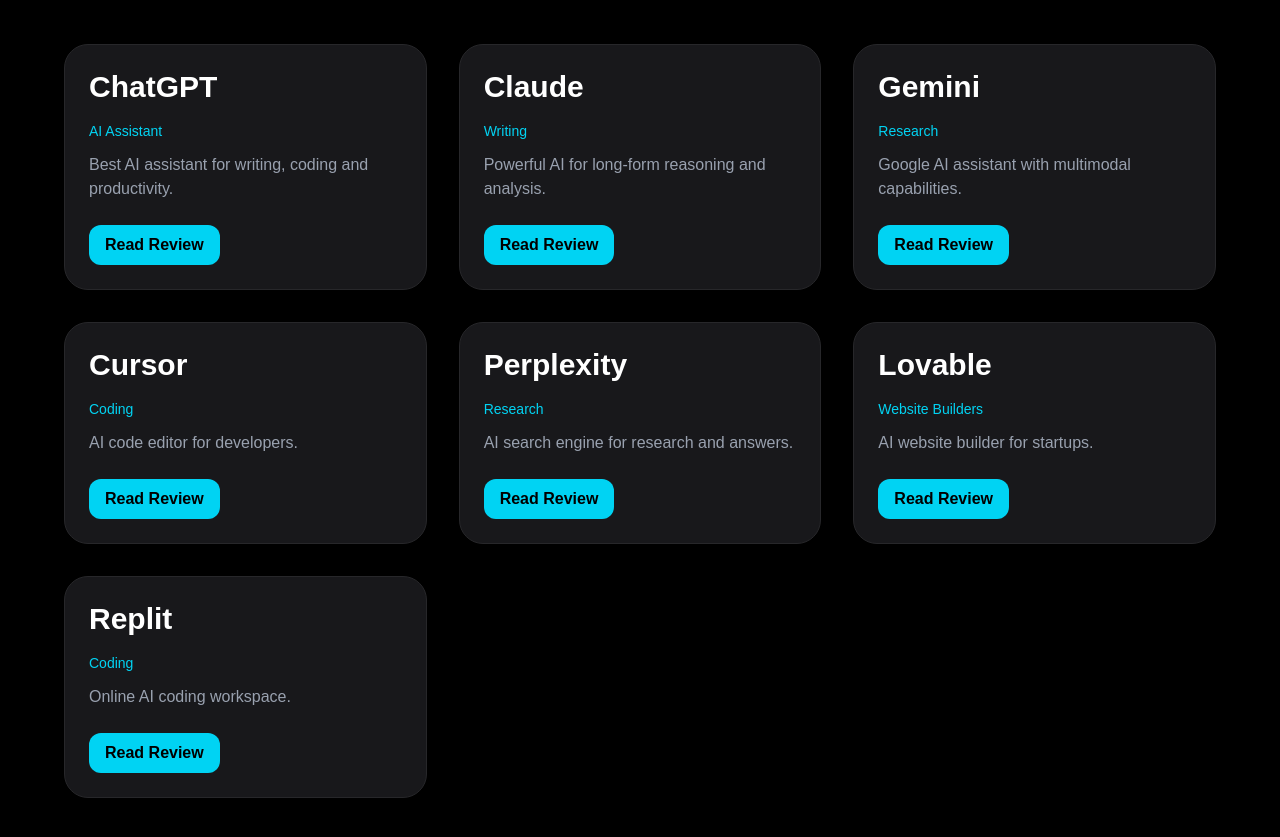
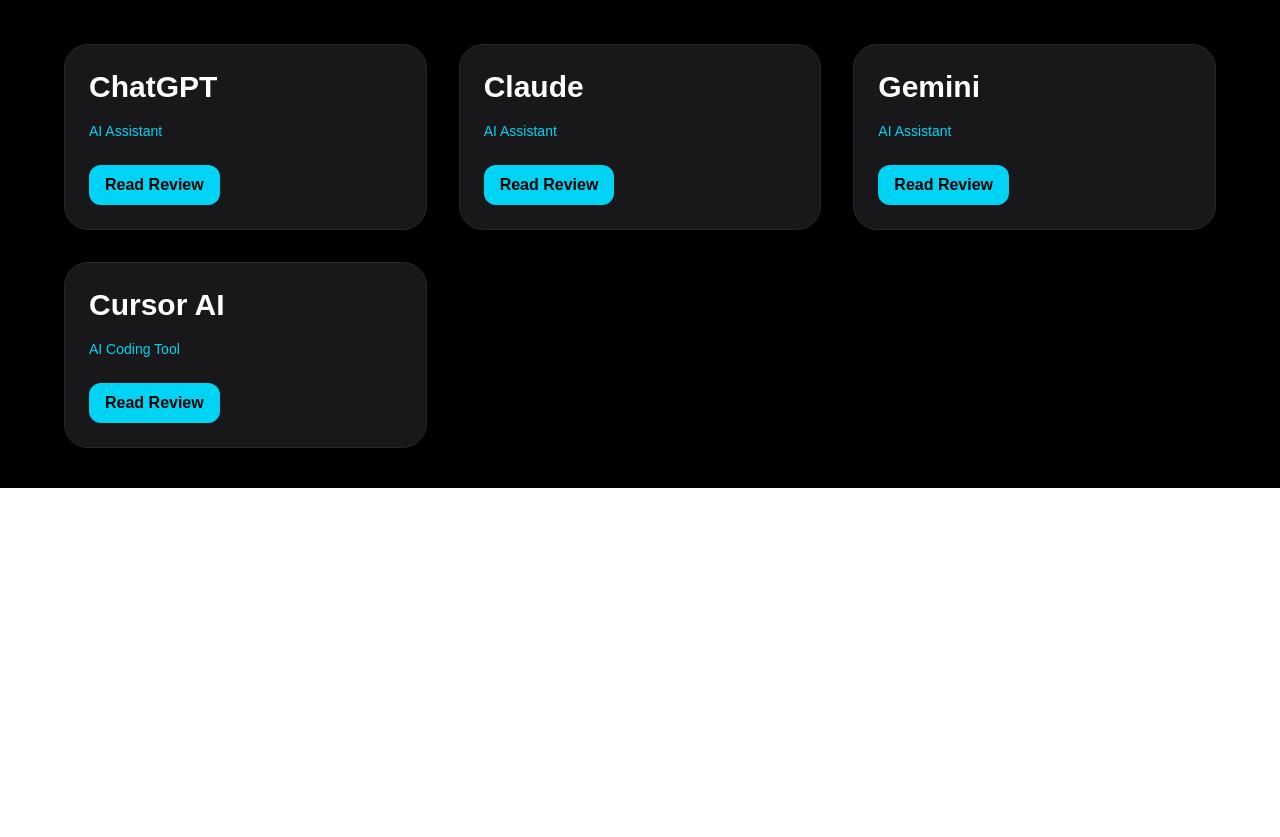
Before and after one commit to kahlok996-boop/smartaistack, a Next.js app: page / in a window 1280 px wide. Shown: the part 840-1677 px from the top of the page. After the commit the page ends 1328 px from the top, so only its background shows below. Built offline with nearby package versions, Linux system fonts and the light colour scheme.

Commit message:
add dynamic sitemap pages

```diff
--- /dev/null
+++ b/app/[slug]/page.tsx
@@ -0,0 +1,216 @@
+import { tools } from "@/data/tools";
+import { notFound } from "next/navigation";
+
+export function generateMetadata({
+  params,
+}: {
+  params: { slug: string };
+}) {
+  const tool = tools.find((item) => item.slug === params.slug);
+
+  if (!tool) {
+    return {
+      title: "AI Tool Review | SmartAIStack",
+      description:
+        "Discover and compare the best AI tools on SmartAIStack.",
+    };
+  }
+
+  return {
+    title: `${tool.name} Review 2026 | SmartAIStack`,
+    description: `${tool.description} Compare ${tool.name} pricing, features, pros, cons, alternatives, and use cases.`,
+  };
+}
+
+export default function ToolReviewPage({
+  params,
+}: {
+  params: { slug: string };
+}) {
+  const tool = tools.find((item) => item.slug === params.slug);
+
+  if (!tool) {
+    notFound();
+  }
+
+  const relatedTools = tools.filter(
+    (item) => item.slug !== tool.slug
+  );
+
+  return (
+    <main className="min-h-screen bg-black text-white px-8 py-16">
+      <div className="max-w-6xl mx-auto grid lg:grid-cols-[260px_1fr] gap-10">
+
+        {/* Sticky Sidebar */}
+        <aside className="hidden lg:block">
+          <div className="sticky top-10 bg-zinc-900 border border-white/10 rounded-3xl p-6">
+            <h3 className="text-lg font-bold mb-6">
+              On This Page
+            </h3>
+
+            <div className="flex flex-col gap-4 text-gray-300">
+              <a href="#verdict" className="hover:text-cyan-400 transition">
+                Quick Verdict
+              </a>
+
+              <a href="#about" className="hover:text-cyan-400 transition">
+                What is {tool.name}?
+              </a>
+
+              <a href="#proscons" className="hover:text-cyan-400 transition">
+                Pros & Cons
+              </a>
+
+              <a href="#alternatives" className="hover:text-cyan-400 transition">
+                Alternatives
+              </a>
+            </div>
+          </div>
+        </aside>
+
+        {/* Main Content */}
+        <div>
+
+          <p className="text-cyan-400 font-semibold mb-4">
+            {tool.category}
+          </p>
+
+          <h1 className="text-4xl md:text-6xl font-bold mb-6">
+            {tool.name} Review 2026
+          </h1>
+
+          <p className="text-lg text-gray-300 mb-10 leading-8 max-w-3xl">
+            {tool.description}
+          </p>
+
+          {/* Quick Verdict */}
+          <div
+            id="verdict"
+            className="bg-zinc-900 border border-white/10 rounded-3xl p-8 mb-16"
+          >
+            <h2 className="text-2xl md:text-3xl font-bold mb-8">
+              Quick Verdict
+            </h2>
+
+            <div className="grid md:grid-cols-2 gap-8">
+              <div>
+                <p className="text-gray-400 mb-2">Category</p>
+                <p className="font-semibold text-xl">
+                  {tool.category}
+                </p>
+              </div>
+
+              <div>
+                <p className="text-gray-400 mb-2">Pricing</p>
+                <p className="font-semibold text-xl">
+                  {tool.pricing}
+                </p>
+              </div>
+
+              <div>
+                <p className="text-gray-400 mb-2">Difficulty</p>
+                <p className="font-semibold text-xl">
+                  Beginner Friendly
+                </p>
+              </div>
+
+              <div>
+                <p className="text-gray-400 mb-2">Rating</p>
+                <p className="font-semibold text-xl">
+                  ★★★★★ {tool.rating}
+                </p>
+              </div>
+            </div>
+          </div>
+
+          {/* About */}
+          <section id="about" className="mb-16">
+            <h2 className="text-3xl md:text-4xl font-bold mb-6">
+              What is {tool.name}?
+            </h2>
+
+            <p className="text-gray-300 leading-8 text-lg">
+              {tool.name} is one of the AI tools listed on SmartAIStack.
+              It helps users compare AI tools by category, pricing,
+              use case, and productivity value.
+            </p>
+          </section>
+
+          {/* Pros & Cons */}
+          <section id="proscons" className="mb-16">
+            <h2 className="text-3xl md:text-4xl font-bold mb-8">
+              {tool.name} Pros & Cons
+            </h2>
+
+            <div className="grid md:grid-cols-2 gap-6">
+              <div className="bg-zinc-900 border border-zinc-800 rounded-3xl p-8">
+                <h3 className="text-2xl font-bold text-green-400 mb-6">
+                  Pros
+                </h3>
+
+                <ul className="space-y-4 text-gray-300 text-lg">
+                  <li>✅ Easy to use</li>
+                  <li>✅ Useful for productivity</li>
+                  <li>✅ Good for beginners</li>
+                  <li>✅ Helps save time</li>
+                </ul>
+              </div>
+
+              <div className="bg-zinc-900 border border-zinc-800 rounded-3xl p-8">
+                <h3 className="text-2xl font-bold text-red-400 mb-6">
+                  Cons
+                </h3>
+
+                <ul className="space-y-4 text-gray-300 text-lg">
+                  <li>❌ Some features may require payment</li>
+                  <li>❌ Output may need review</li>
+                  <li>❌ Not perfect for every use case</li>
+                </ul>
+              </div>
+            </div>
+          </section>
+
+          {/* Alternatives */}
+          <section id="alternatives" className="mb-16">
+            <h2 className="text-3xl md:text-4xl font-bold mb-8">
+              Best {tool.name} Alternatives
+            </h2>
+
+            <div className="grid md:grid-cols-3 gap-6">
+              {relatedTools.map((item) => (
+                <a
+                  key={item.slug}
+                  href={`/${item.slug}`}
+                  className="bg-zinc-900 border border-zinc-800 rounded-3xl p-6 hover:border-cyan-400 transition"
+                >
+                  <p className="text-cyan-400 text-sm mb-3">
+                    {item.category}
+                  </p>
+
+                  <h3 className="text-2xl font-bold mb-4">
+                    {item.name}
+                  </h3>
+
+                  <p className="text-gray-400 mb-6">
+                    {item.description}
+                  </p>
+
+                  <div className="inline-block bg-cyan-400 text-black px-4 py-2 rounded-xl font-semibold">
+                    Read Review
+                  </div>
+                </a>
+              ))}
+            </div>
+          </section>
+
+          <a
+            href="/"
+            className="inline-block bg-cyan-400 text-black px-8 py-4 rounded-full font-bold"
+          >
+            Back to AI Tools
+          </a>
+        </div>
+      </div>
+    </main>
+  );
+}
--- a/app/page.tsx
+++ b/app/page.tsx
@@ -1,53 +1,8 @@
+import { tools } from "@/data/tools";
 "use client";
 
 import { useState } from "react";
-const tools = [
-  {
-    name: "ChatGPT",
-    desc: "Best AI assistant for writing, coding and productivity.",
-    link: "/chatgpt-review",
-    category: "AI Assistant",
-  },
-  {
-    name: "Claude",
-    desc: "Powerful AI for long-form reasoning and analysis.",
-    link: "/claude-review",
-    category: "Writing",
-  },
-  {
-    name: "Gemini",
-    desc: "Google AI assistant with multimodal capabilities.",
-    link: "/gemini-review",
-    category: "Research",
-  },
-  {
-    name: "Cursor",
-    desc: "AI code editor for developers.",
-    link: "/cursor-review",
-    category: "Coding",
-  },
 
-  {
-    name: "Perplexity",
-    desc: "AI search engine for research and answers.",
-    link: "/perplexity-review",
-    category: "Research",
-  },
-
-  {
-    name: "Lovable",
-    desc: "AI website builder for startups.",
-    link: "/lovable-review",
-    category: "Website Builders",
-  },
-
-  {
-    name: "Replit",
-    desc: "Online AI coding workspace.",
-    link: "/replit-review",
-    category: "Coding",
-  },
-];
 export default function HomePage() {
   const [search, setSearch] = useState("");
   const [selectedCategory, setSelectedCategory] = useState("All");
--- a/app/sitemap.ts
+++ b/app/sitemap.ts
@@ -1,26 +1,18 @@
+import { tools } from "@/data/tools";
+
 export default function sitemap() {
   const baseUrl = "https://smartaistack.vercel.app";
+
+  const toolPages = tools.map((tool) => ({
+    url: `${baseUrl}/${tool.slug}`,
+    lastModified: new Date(),
+  }));
 
   return [
     {
       url: baseUrl,
       lastModified: new Date(),
     },
-      {
-        url: `${baseUrl}/chatgpt-review`,
-        lastModified: new Date(),
-      },
-      {
-        url: `${baseUrl}/claude-review`,
-        lastModified: new Date(),
-      },
-      {
-        url: `${baseUrl}/gemini-review`,
-        lastModified: new Date(),
-      },
-      {
-        url: `${baseUrl}/cursor-review`,
-        lastModified: new Date(),
-      },
+    ...toolPages,
   ];
 }
--- /dev/null
+++ b/data/tools.ts
@@ -0,0 +1,41 @@
+export const tools = [
+    {
+      slug: "chatgpt-review",
+      name: "ChatGPT",
+      category: "AI Assistant",
+      description:
+        "AI assistant for writing, coding, productivity, research, and business workflows.",
+      pricing: "Free + Paid",
+      rating: "9.5/10",
+    },
+
+    {
+      slug: "claude-review",
+      name: "Claude",
+      category: "AI Assistant",
+      description:
+        "AI assistant focused on reasoning, long-form writing, and document analysis.",
+      pricing: "Free + Paid",
+      rating: "9.2/10",
+    },
+
+    {
+      slug: "gemini-review",
+      name: "Gemini",
+      category: "AI Assistant",
+      description:
+        "Google AI assistant for productivity, search, and multimodal workflows.",
+      pricing: "Free + Paid",
+      rating: "8.9/10",
+    },
+
+    {
+      slug: "cursor-review",
+      name: "Cursor AI",
+      category: "AI Coding Tool",
+      description:
+        "AI-powered coding editor for developers and startups.",
+      pricing: "Free + Paid",
+      rating: "9.3/10",
+    },
+  ];
```
Lines whose indentation alone changed are shown as unchanged.
